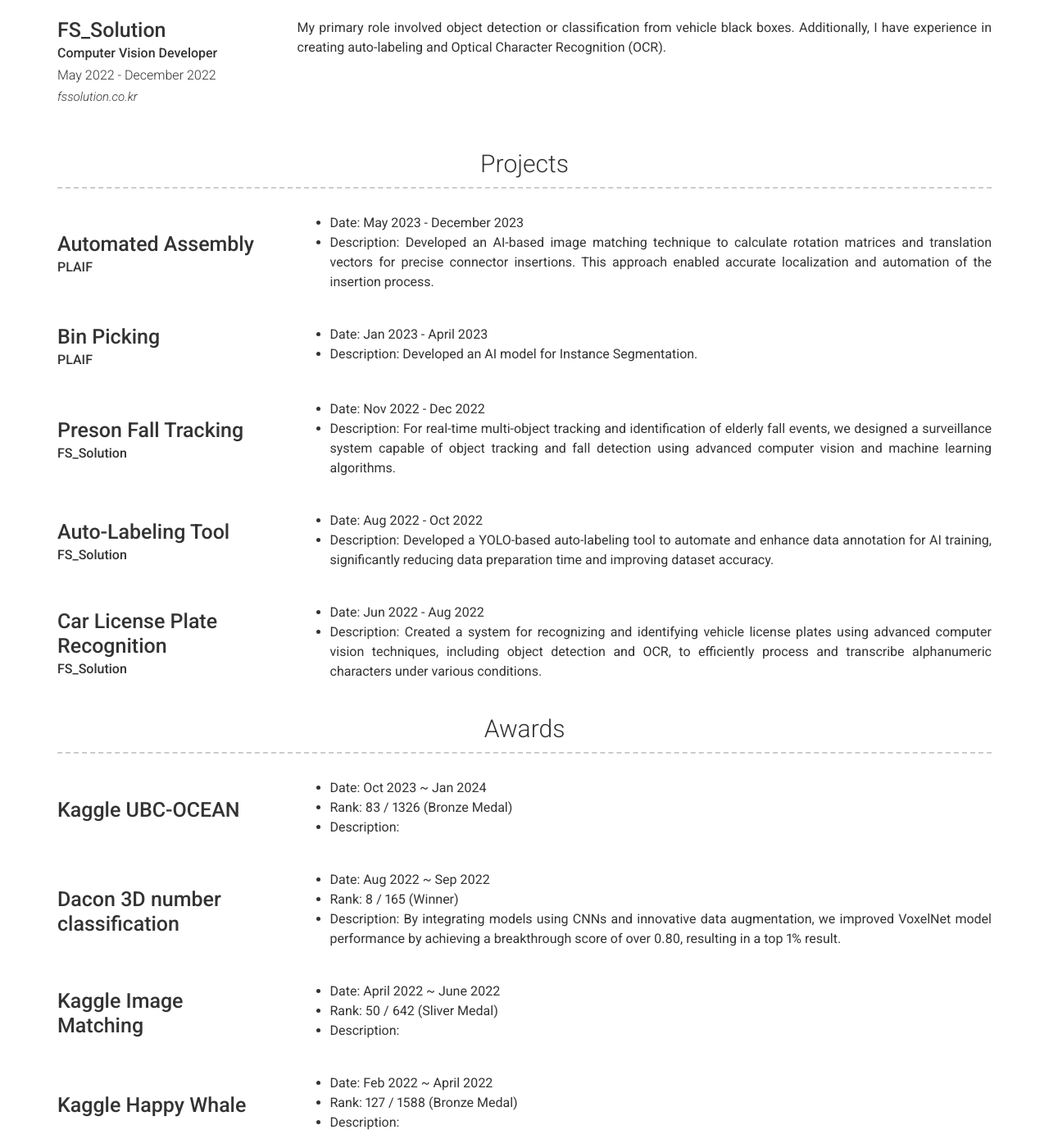
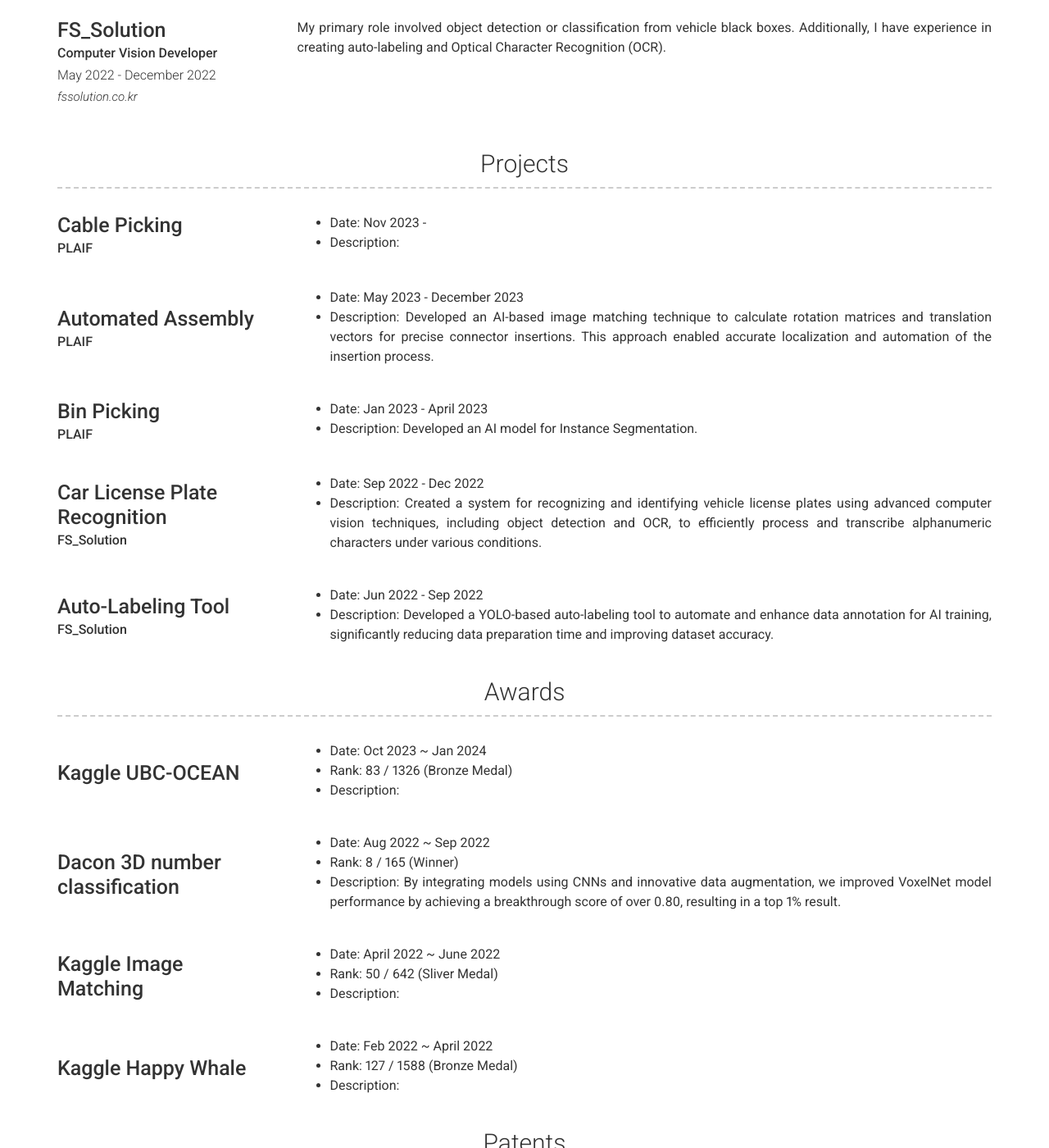
Before and after one commit to honeybadger78/honeybadger78.github.io, a Jekyll site: the page built from index.md, in a window 1280 px wide and 1400 px high, scrolled down 1009 px. Shown: the whole window at 82% size. Built offline with Jekyll 4.4.1, drawn with Linux system fonts in a browser that asks for light colours; nearby versions of some CDN libraries.

Commit message:
Add cable picking project and update project dates

```diff
--- a/_config.yml
+++ b/_config.yml
@@ -84,6 +84,13 @@ content:
     content:
 
       - layout: top-left
+        title: Cable Picking
+        sub_title: PLAIF
+        description: | # this will include new lines to allow paragraphs
+          - Date: Nov 2023 -
+          - Description:
+
+      - layout: top-left
         title: Automated Assembly
         sub_title: PLAIF
         description: | # this will include new lines to allow paragraphs
@@ -99,30 +106,20 @@ content:
           - Description: Developed an AI model for Instance Segmentation.
 
       - layout: top-left
-        title: Preson Fall Tracking
+        title: Car License Plate Recognition
         sub_title: FS_Solution
         description: | # this will include new lines to allow paragraphs
-          - Date: Nov 2022 - Dec 2022
-          - Description: For real-time multi-object tracking and identification of elderly fall events,
-          we designed a surveillance system capable of object tracking and fall detection
-          using advanced computer vision and machine learning algorithms.
+          - Date: Sep 2022 - Dec 2022
+          - Description: Created a system for recognizing and identifying vehicle license plates using advanced computer vision techniques,
+          including object detection and OCR, to efficiently process and transcribe alphanumeric characters under various conditions.
 
       - layout: top-left
         title: Auto-Labeling Tool
         sub_title: FS_Solution
         description: | # this will include new lines to allow paragraphs
-          - Date: Aug 2022 - Oct 2022
+          - Date: Jun 2022 - Sep 2022
           - Description: Developed a YOLO-based auto-labeling tool to automate and enhance data annotation for AI training,
           significantly reducing data preparation time and improving dataset accuracy.
-
-      - layout: top-left
-        title: Car License Plate Recognition
-        sub_title: FS_Solution
-        description: | # this will include new lines to allow paragraphs
-          - Date: Jun 2022 - Aug 2022
-          - Description: Created a system for recognizing and identifying vehicle license plates using advanced computer vision techniques,
-          including object detection and OCR, to efficiently process and transcribe alphanumeric characters under various conditions.
-
 
   - title: Awards # Title for the section
     layout: list # Type of content section (list/text)
```
